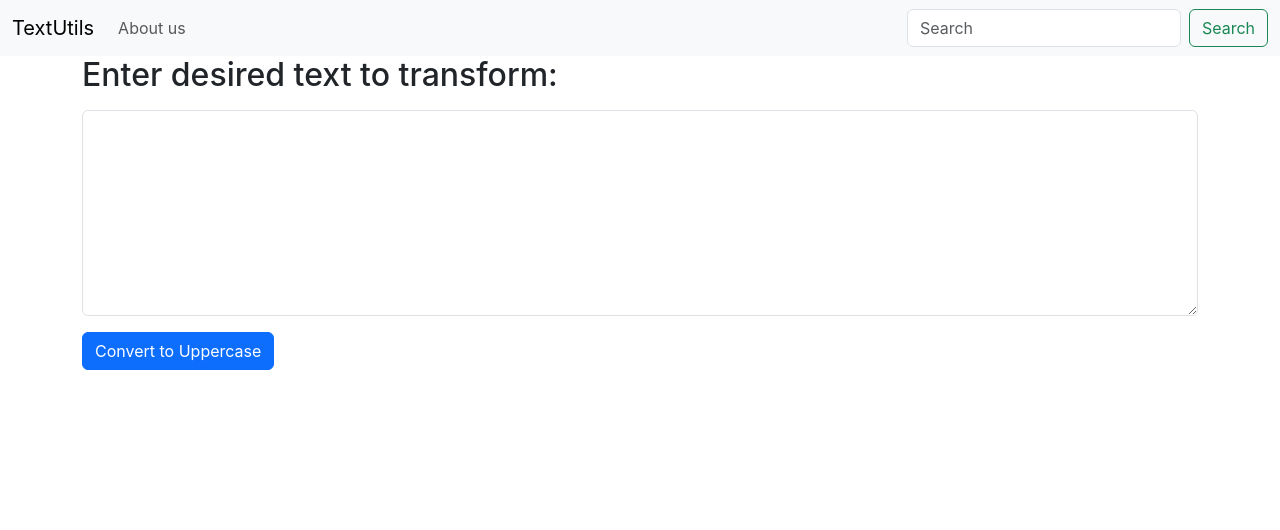
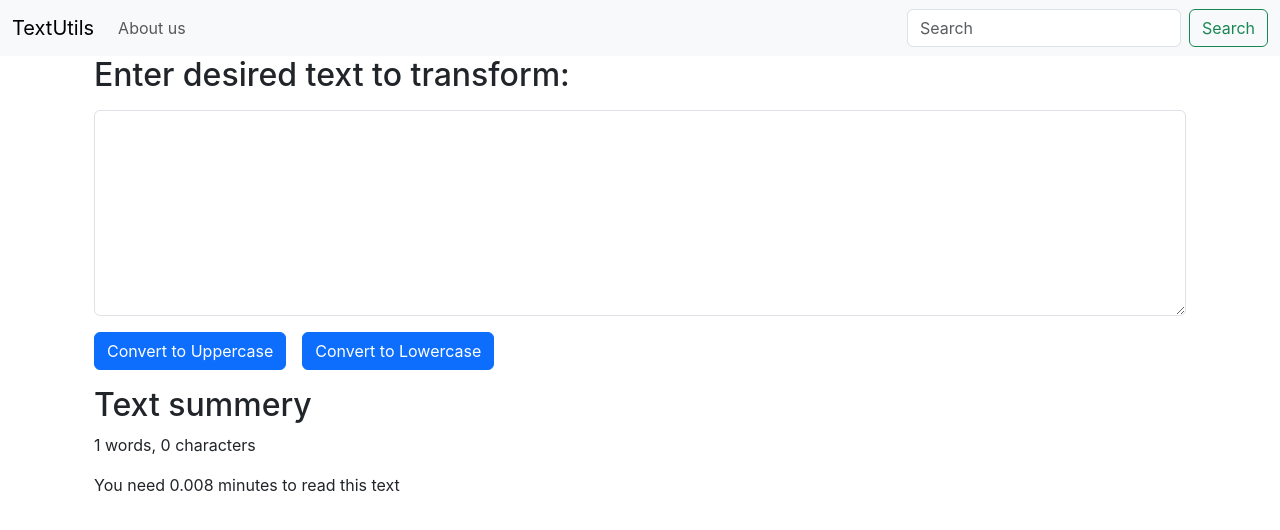
Before and after one commit to vedant-28/text-utils, a React (Create React App) app: page / in a window 1280 px wide. Shown: the top 530 px of the page. Built offline with nearby package versions, Linux system fonts and the light colour scheme.

Commit message:
Text utils video 8

```diff
--- a/src/components/Textform.js
+++ b/src/components/Textform.js
@@ -1,23 +1,43 @@
-import React, {useState} from "react";
+import React, { useState } from "react";
 
 export default function Textform(props) {
-    const [text, setText] = useState();
+  const [text, setText] = useState("");
   const handleOnChange = (e) => {
-        console.log("Change detected!");
     setText(e.target.value);
-    }
+  };
   const handleUppercaseClick = () => {
-        console.log("Clicked on Uppercase!");
-        let newText = text.toUpperCase();
-        setText(newText);
+    let upperCaseText = text.toUpperCase();
+    setText(upperCaseText);
+  };
+  const handleLowercaseClick = () => {
+    let lowerCaseText = text.toLowerCase();
+    setText(lowerCaseText);
   }
   return (
-    <div>
+    <>
+      <div className="container">
         <h2>{props.heading}</h2>
         <div className="mb-3 my-3">
-        <textarea className="form-control" value={text} onChange={handleOnChange} id="myBox" rows="8"></textarea>
+          <textarea
+            className="form-control"
+            value={text}
+            onChange={handleOnChange}
+            id="myBox"
+            rows="8"
+          ></textarea>
         </div>
-      <button className="btn btn-primary" onClick={handleUppercaseClick}>Convert to Uppercase</button>
+        <button className="btn btn-primary" onClick={handleUppercaseClick}>
+          Convert to Uppercase
+        </button>
+        <button className="btn btn-primary mx-3" onClick={handleLowercaseClick}>
+          Convert to Lowercase
+        </button>
       </div>
+      <div className="container my-3">
+        <h2>Text summery</h2>
+        <p>{text.split(" ").length} words, {text.length} characters</p>
+        <p>You need {0.008 * text.split(" ").length} minutes to read this text</p>
+      </div>
+    </>
   );
 }
```
Lines whose indentation alone changed are shown as unchanged.
